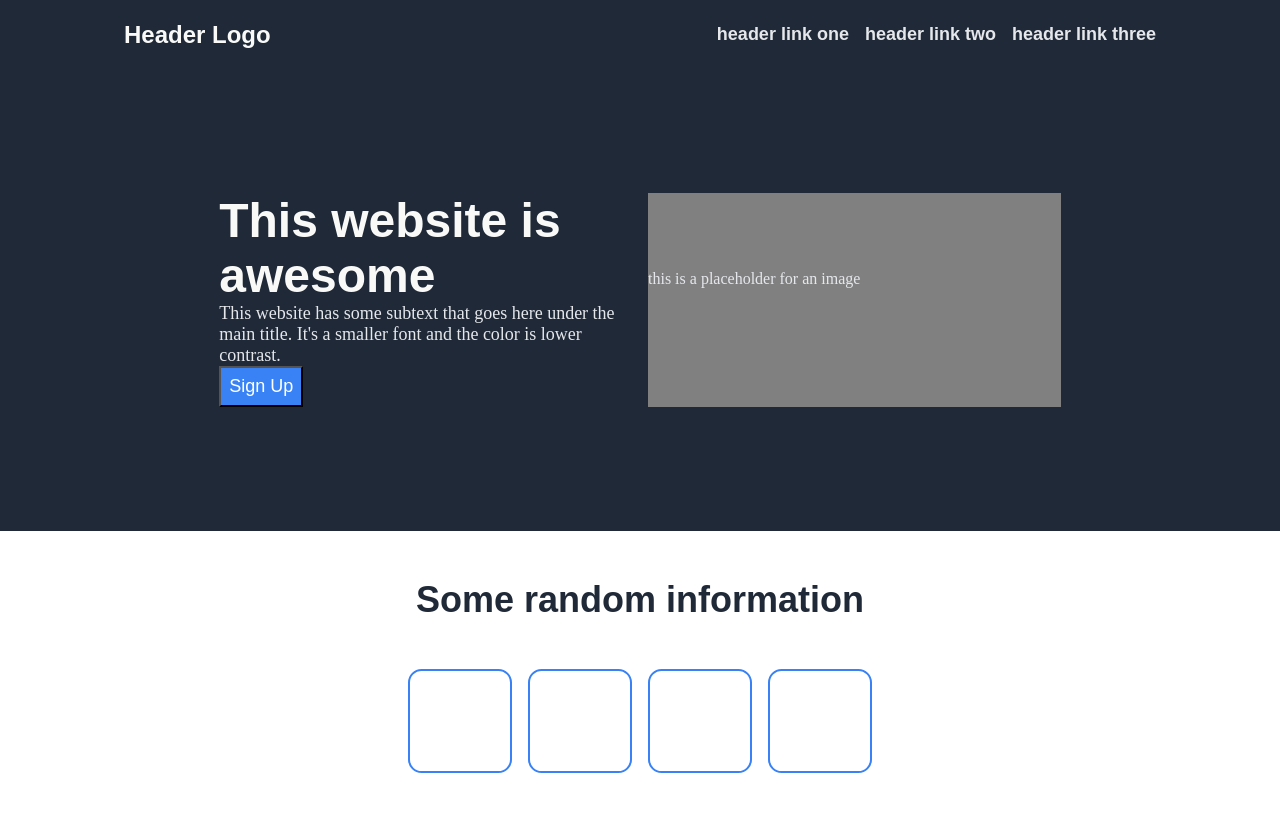
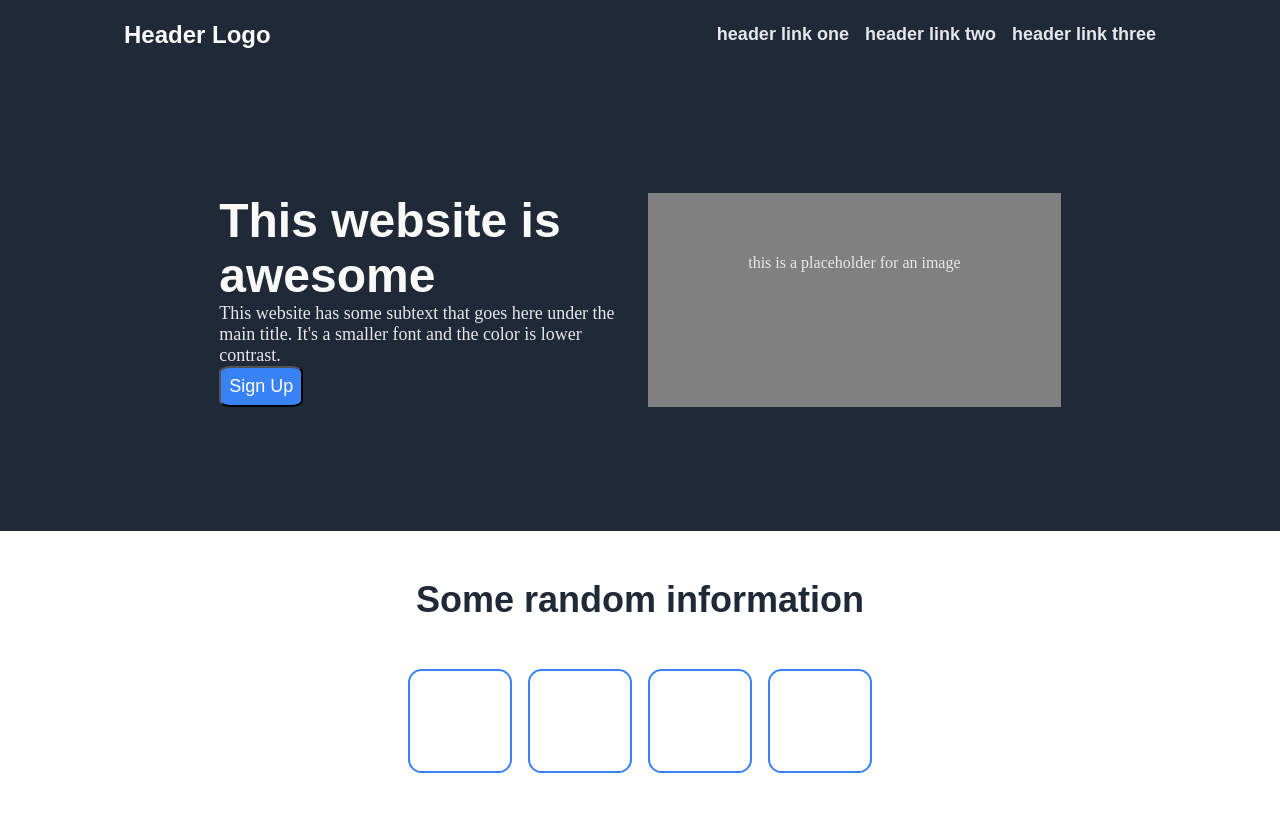
Before and after one commit to agile-learning-institute/member-candice-landing-Page, a plain HTML site: page index.html in a window 1280 px wide. Shown: the top 824 px of the page. Drawn offline with Linux system fonts and the light colour scheme.

Commit message:
new corrections

```diff
--- a/index.html
+++ b/index.html
@@ -32,7 +32,8 @@
             <button class="card-button">Sign Up</button>
         </div>
         <div id="placeholder">
-       <p></p>this is a placeholder for an image</p>
+       <p id="placeholdertext
+       ">this is a placeholder for an image</p>
     </div>
     </div>
 
--- a/stylesheet.css
+++ b/stylesheet.css
@@ -32,6 +32,7 @@ body {
 .secondary-text {
     font-size: 18px;
     color: #E5E7EB;
+
 }
 
 header {
@@ -90,6 +91,7 @@ li {
     font-size: 18px;
     color: #ffffff;
     background-color: #3882f6;
+    border-radius: 15%;
 }
 
 .img-small {
@@ -178,11 +180,15 @@ border-radius: 13%;
     border-style: solid;
     height: fit-content;
 }
-
+#placeholdertext{
+    text-align: center;
+    margin: 50px
+}
 #placeholder{
     background-color: gray;
     color: #E5E7EB;
     width:40%;
+    align-items: center;
 }
 p{
     text-align: center;
```
